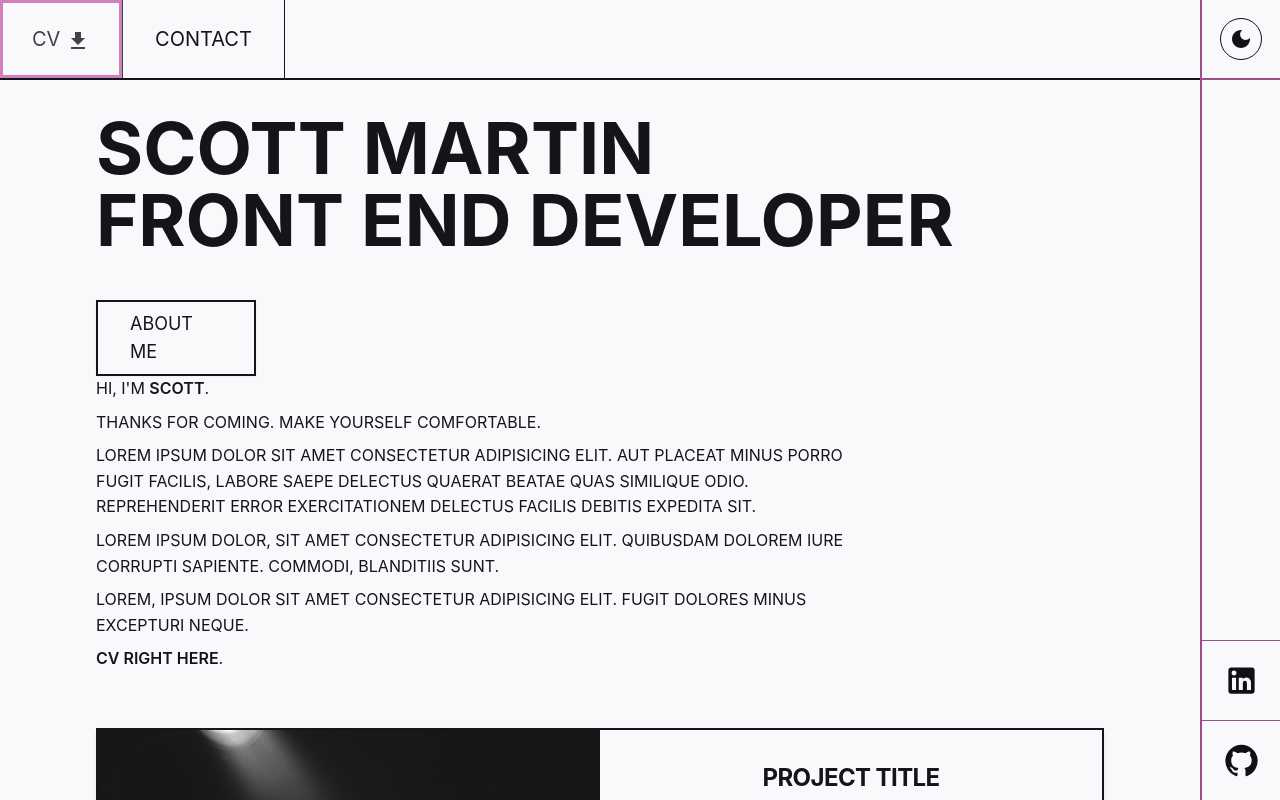
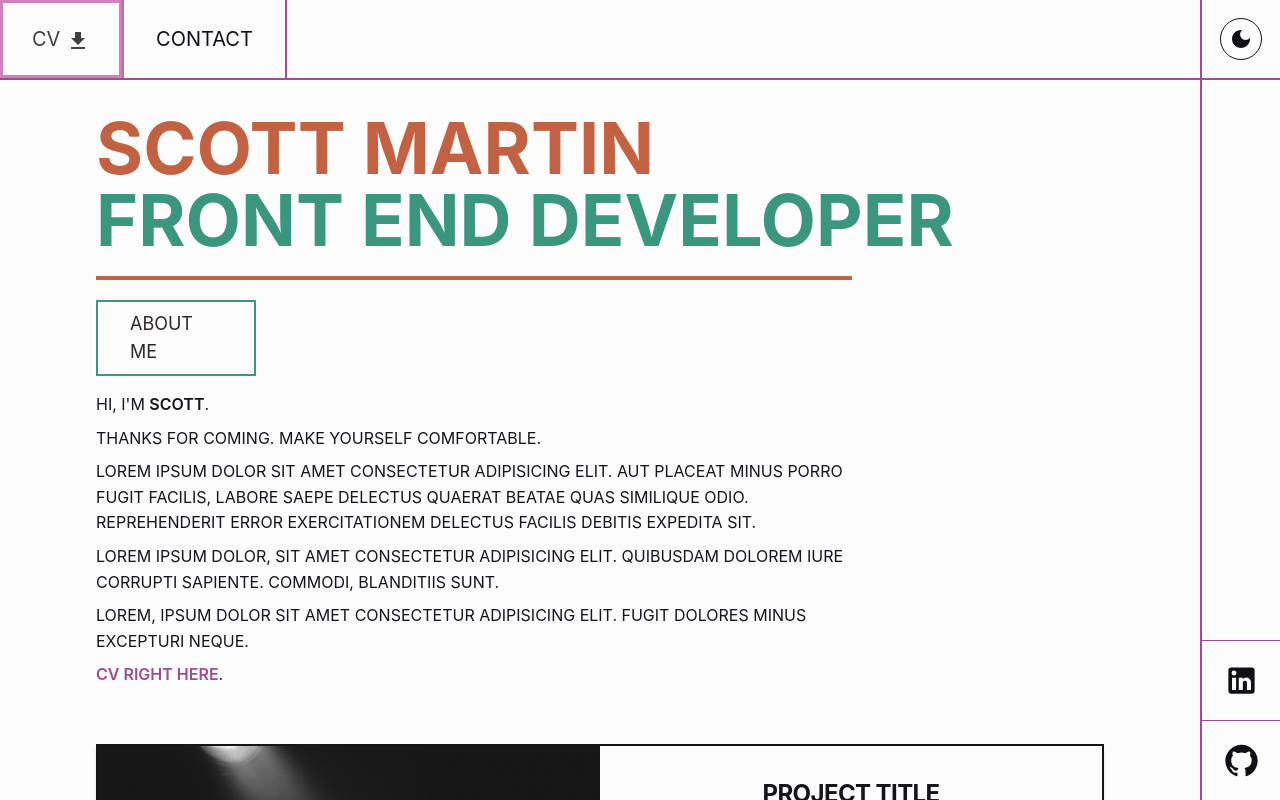
Before and after one commit to smartinuk88/personal-portfolio-1, a React (Create React App) app: page / in a window 1280 px wide. Both pictures are taken after a click on the element "ABOUT ME". Shown: the top 800 px of the page. Built offline with nearby package versions, Linux system fonts and the light colour scheme.

Commit message:
Implement dark mode changes to styling in TopNav.js and Header.js

```diff
--- a/src/App.js
+++ b/src/App.js
@@ -29,11 +29,7 @@ function App() {
   };
 
   return (
-    <div
-      className={`${
-        darkMode && "dark"
-      } bg-lm-light dark:bg-dm-custom-black font-sans`}
-    >
+    <div className="bg-lm-light dark:bg-dm-custom-black font-sans">
       <TopNav />
       <SideNav
         darkMode={darkMode}
--- a/src/components/BurgerMenu.js
+++ b/src/components/BurgerMenu.js
@@ -11,7 +11,7 @@ function BurgerMenu({
 }) {
   return (
     <div
-      className={`fixed top-0 -right-full w-screen h-screen flex flex-col bg-custom-black justify-between items-center z-50 transition-transform duration-500 ease-in-out ${
+      className={`fixed top-0 -right-full w-screen h-screen flex flex-col dark:bg-custom-black justify-between items-center z-50 transition-transform duration-500 ease-in-out ${
         isMenuOpen
           ? "transform -translate-x-full"
           : " transform translate-x-full"
--- a/src/components/Header.js
+++ b/src/components/Header.js
@@ -10,21 +10,21 @@ function Header() {
   return (
     <header className="mb-14">
       <div>
-        <h1 className="font-bold text-7xl uppercase text-custom-orange">
+        <h1 className="font-bold text-7xl uppercase text-lm-custom-orange dark:text-dm-custom-orange">
           Scott Martin
         </h1>
-        <h2 className="font-bold text-7xl uppercase text-mint">
+        <h2 className="font-bold text-7xl uppercase text-lm-mint dark:text-dm-mint">
           Front End Developer
         </h2>
-        <div className="my-5 block h-1 w-3/4 bg-custom-orange"></div>
+        <div className="my-5 block h-1 w-3/4 bg-lm-custom-orange dark:bg-dm-custom-orange"></div>
         <section>
           <div
             onClick={aboutTextToggleHandler}
-            className="mt-5 text-support-text text-lg cursor-pointer w-40 border-2 py-2 px-8 transition-all duration-500 border-mint hover:shadow-inner-mint hover:opacity-70 shadow-sm"
+            className="mt-5 text-lm-support dark:text-dm-support text-lg cursor-pointer w-40 border-2 py-2 px-8 transition-all duration-500 border-lm-mint dark:border-dm-mint hover:shadow-inner-mint hover:opacity-70 shadow-sm"
           >
             About Me
           </div>
-          <div style={{ display: display }} className="text-md w-3/4">
+          <div style={{ display: display }} className="text-md w-3/4 pt-4">
             <p className="mb-2">
               Hi, I'm <span className="font-semibold">Scott</span>.
             </p>
@@ -50,7 +50,7 @@ function Header() {
             </p>
             <p className="mb-2">
               <a
-                className="inline-block font-semibold transition-all duration-400 hover:opacity-80 text-fucshia"
+                className="inline-block font-semibold transition-all duration-400 hover:opacity-80 text-lm-fucshia dark:text-dm-fucshia"
                 aria-label="CV on Google Drive"
                 rel="noopener"
                 target="_blank"
--- a/src/components/SideNav.js
+++ b/src/components/SideNav.js
@@ -24,7 +24,7 @@ function SideNav({ darkMode, setDarkMode, toggleDarkModeHandler }) {
       />
       <div
         onClick={toggleMenuHandler}
-        className="md:hidden border-l-2 flex justify-center items-center cursor-pointer h-20 w-full text-4xl font-extrabold border-b-2 border-fucshia transition-all duration-500 hover:shadow-inner-lm-fucshia dark:hover:shadow-inner-dm-fucshia hover:opacity-80"
+        className="md:hidden border-l-2 flex justify-center items-center cursor-pointer h-20 w-full text-4xl font-extrabold border-b-2 border-lm-fucshia dark:border-dm-fucshia transition-all duration-500 hover:shadow-inner-fucshia hover:opacity-80"
       >
         <div className="flex justify-center items-center  h-5 w-5 p-5 text-lm-custom-black dark:text-dm-light">
           <IconButton>
@@ -36,7 +36,7 @@ function SideNav({ darkMode, setDarkMode, toggleDarkModeHandler }) {
         </div>
       </div>
 
-      <div className="hidden md:flex justify-center items-center cursor-pointer h-20 w-full text-4xl font-extrabold border-b-2 border-lm-fucshia dark:border-dm-fucshia transition-all duration-500 hover:shadow-inner-lm-fucshia dark:hover:shadow-inner-dm-fucshia hover:opacity-80">
+      <div className="hidden md:flex justify-center items-center cursor-pointer h-20 w-full text-4xl font-extrabold border-b-2 border-lm-fucshia dark:border-dm-fucshia transition-all duration-500 hover:shadow-inner-fucshia hover:opacity-80">
         <div className="flex justify-center items-center border border-lm-custom-black dark:border-dm-light h-5 w-5 p-5 rounded-full text-lm-custom-black dark:text-dm-light">
           {darkMode ? (
             <LightModeIcon onClick={toggleDarkModeHandler} />
@@ -47,7 +47,7 @@ function SideNav({ darkMode, setDarkMode, toggleDarkModeHandler }) {
       </div>
 
       <ul className="hidden md:flex flex-col items-center list-none w-full">
-        <li className="flex items-center justify-center border-t border-lm-fucshia dark:border-dm-fucshia h-20 w-full text-center transition duration-400 cursor-pointer hover:shadow-inner-lm-fucshia dark:hover:shadow-inner-dm-fucshia hover:opacity-80">
+        <li className="flex items-center justify-center border-t border-lm-fucshia dark:border-dm-fucshia h-20 w-full text-center transition duration-500 cursor-pointer hover:shadow-inner-fucshia hover:opacity-80">
           <a
             aria-label="Linkedin"
             rel="noopener"
@@ -60,7 +60,7 @@ function SideNav({ darkMode, setDarkMode, toggleDarkModeHandler }) {
             />
           </a>
         </li>
-        <li className="flex items-center justify-center border-t border-lm-fucshia dark:border-dm-fucshia h-20 w-full text-center transition duration-400 cursor-pointer hover:shadow-inner-lm-fucshia dark:hover:shadow-inner-dm-fucshia hover:opacity-80">
+        <li className="flex items-center justify-center border-t border-lm-fucshia dark:border-dm-fucshia h-20 w-full text-center transition duration-500 cursor-pointer hover:shadow-inner-fucshia hover:opacity-80">
           <a
             aria-label="Github"
             rel="noopener"
--- a/src/components/TopNav.js
+++ b/src/components/TopNav.js
@@ -2,18 +2,21 @@ import DownloadIcon from "@mui/icons-material/Download";
 
 function TopNav() {
   return (
-    <nav className="flex fixed top-0 items-center justify-start border-b-2 border-fucshia w-full h-20 z-50 bg-custom-black">
+    <nav className="flex fixed top-0 items-center justify-start border-b-2 border-lm-fucshia dark:border-dm-fucshia w-full h-20 z-50 bg-lm-light dark:bg-dm-custom-black">
       <ul className="flex items-center h-full w-full list-none">
-        <li className="px-8 h-full cursor-pointer flex items-center border-r border-fucshia overflow-hidden transition duration-500 hover:shadow-inner-fucshia hover:opacity-80">
-          <a className="text-xl no-underline text-light" href="#">
+        <li className="px-8 h-full cursor-pointer flex items-center border-r-2 border-lm-fucshia dark:border-dm-fucshia overflow-hidden transition duration-500 hover:shadow-inner-fucshia hover:opacity-80">
+          <a
+            className="text-xl no-underline text-lm-custom-black dark:text-dm-light"
+            href="#"
+          >
             CV <DownloadIcon />
           </a>
         </li>
-        <li className="px-8 h-full cursor-pointer flex items-center border-r border-fucshia overflow-hidden transition duration-500 hover:shadow-inner-fucshia hover:opacity-80">
+        <li className="px-8 h-full cursor-pointer flex items-center border-r-2 border-lm-fucshia dark:border-dm-fucshia overflow-hidden transition duration-500 hover:shadow-inner-fucshia hover:opacity-80">
           <a
             aria-label="Link to Email"
             rel="noopener"
-            className="text-xl no-underline text-light"
+            className="text-xl no-underline text-lm-custom-black dark:text-dm-light"
             href="mailto:scottmartin.dev@gmail.com"
           >
             Contact
--- a/tailwind.config.js
+++ b/tailwind.config.js
@@ -11,8 +11,8 @@ module.exports = {
       "dm-mint": "#4abca0",
       "dm-custom-orange": "#f47a54",
       "lm-custom-black": "#101016",
-      "lm-support": "#b39f9e",
-      "lm-light": "#f9f9fc",
+      "lm-support": "#2d2827",
+      "lm-light": "#fcfcfd",
       "lm-fucshia": "#9e4e8a",
       "lm-mint": "#3b9680",
       "lm-custom-orange": "#c36243",
```
